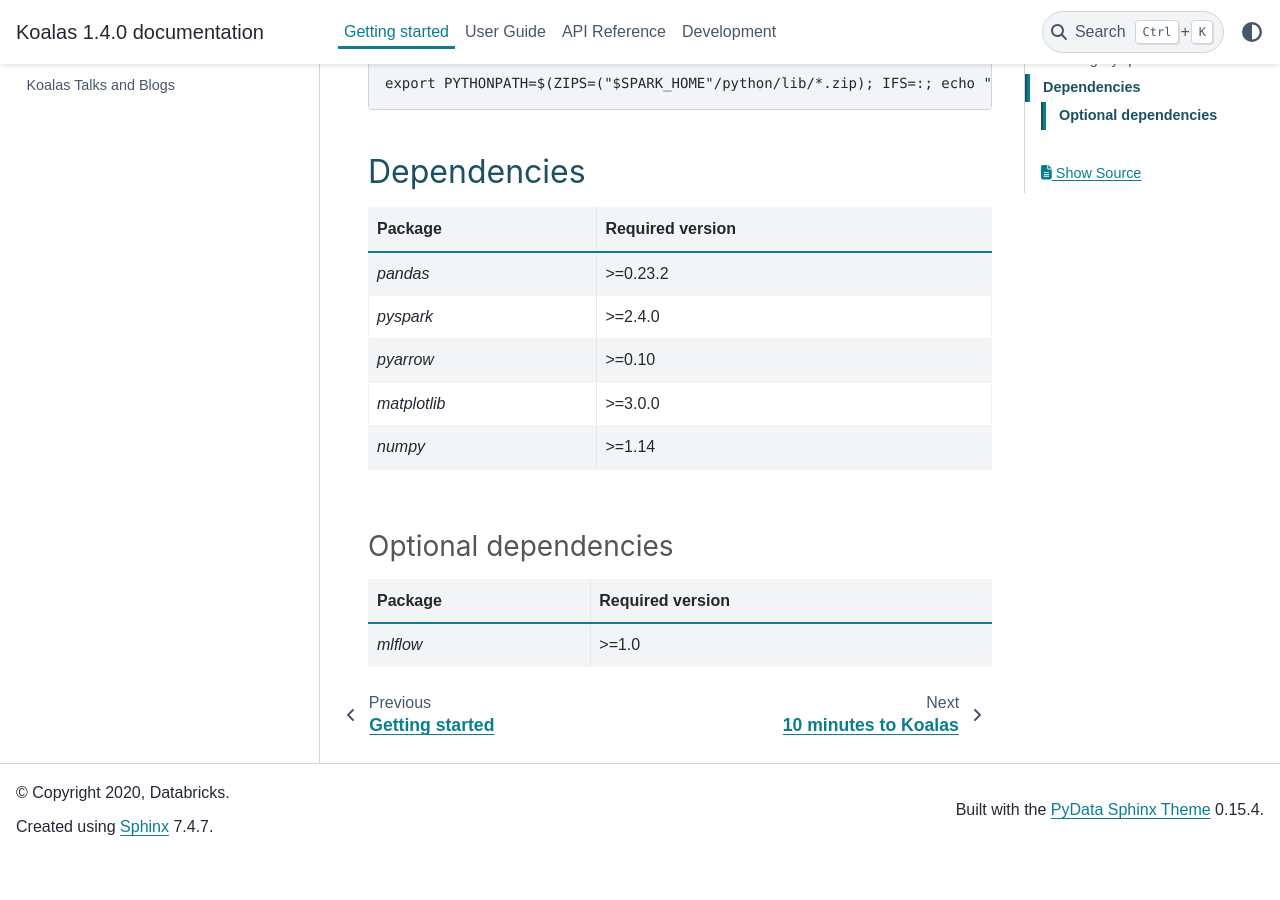
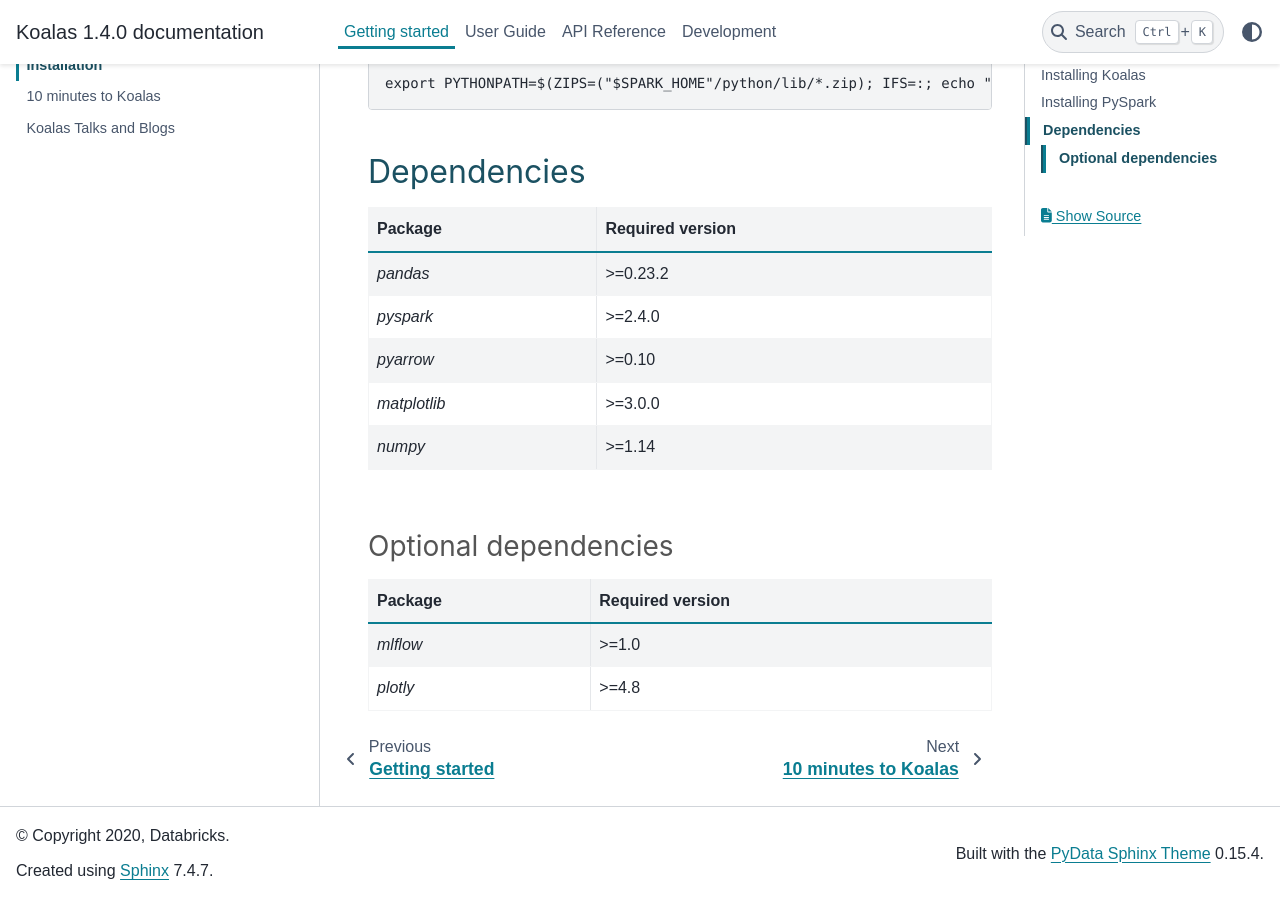
Before and after one commit to rising-star92/databricks-koalas, a Sphinx documentation site: the page built from docs/source/getting_started/install.rst, in a window 1280 px wide and 900 px high, scrolled down 2883 px. Built offline with Sphinx 7.4.7 and the PyData theme 0.15.4, drawn with Linux system fonts in a browser that asks for light colours; pages that are not in the unit, such as notebooks, are missing from menus; the version number is read from the project's files by our own code; before the commit the page ends 3740 px from its top, so only the background shows below that.

Commit message:
Add plotly into the optional dependency in Koalas (#1939)

```diff
--- a/docs/source/getting_started/install.rst
+++ b/docs/source/getting_started/install.rst
@@ -136,4 +136,5 @@ Optional dependencies
 Package       Required version
 ============= ================
 `mlflow`      >=1.0
+`plotly`      >=4.8
 ============= ================
--- a/requirements-dev.txt
+++ b/requirements-dev.txt
@@ -6,6 +6,7 @@ numpy>=1.14
 
 # Optional dependencies in Koalas.
 mlflow>=1.0
+plotly>=4.8
 
 # Documentation build.
 sphinx>=2.0.0,<3.1.0
--- a/setup.py
+++ b/setup.py
@@ -45,6 +45,7 @@ setup(
     extras_require={
         'spark': ['pyspark>=2.4.0'],
         'mlflow': ['mlflow>=1.0'],
+        'plotly': ['plotly>=4.8'],
     },
     python_requires='>=3.5,<3.9',
     install_requires=[
```
Also changed, not shown: other parts of requirements-dev.txt (+0 -1 lines).
